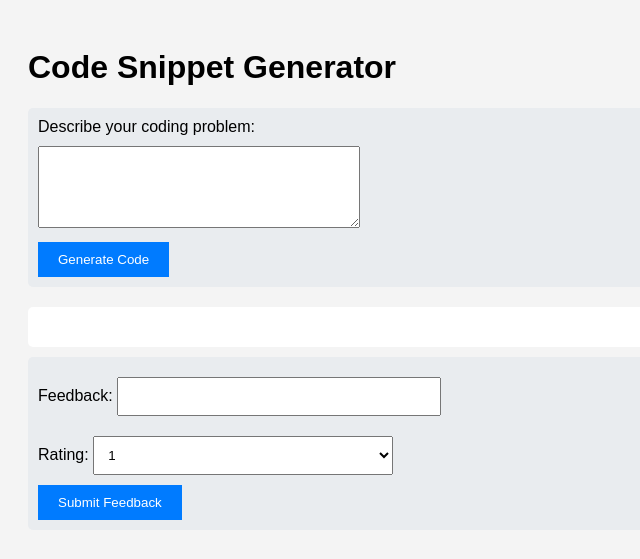
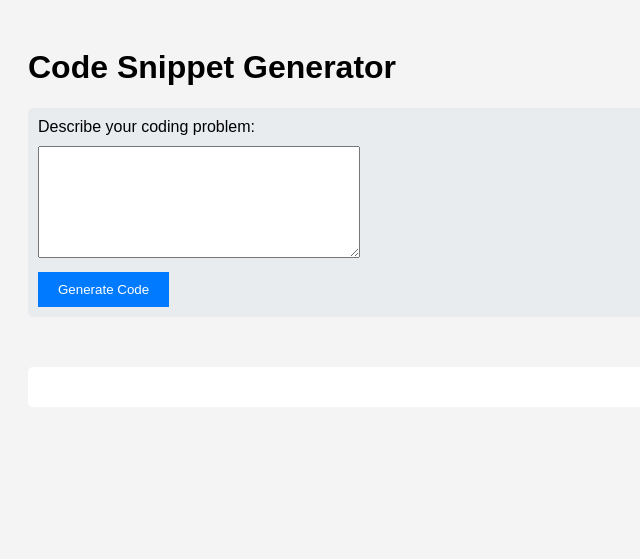
Before and after one commit to SamZob/Code-Snippet-Generator, a Flask app: page / in a window 1280 px wide. Shown: the top 559 px of the page, without its empty margins (0-640 px from the left). Run offline with Flask 3, Linux system fonts and the light colour scheme; parts of the project's set-up code (start-up, migrations or seed data) failed here and were passed over.

Commit message:
add dynamic space for response

```diff
--- a/templates/index.html
+++ b/templates/index.html
@@ -23,17 +23,23 @@
             background-color: #0056b3;
         }
         #response {
-            margin-top: 20px;
-            padding: 20px;
+            max-height: 300px; /* Set a fixed maximum height */
+            overflow-y: auto; /* Enable vertical scrolling */
             background-color: white;
             border-radius: 5px;
-        }
+            padding: 20px;
+            margin-top: 50px;
+            clear: both;
+            width: 100%; /* or an appropriate width */
+            box-sizing: border-box;
+            }
         .chat-box {
             background-color: #e9ecef;
             border-radius: 5px;
             padding: 10px;
             margin-bottom: 10px;
         }
+
     </style>
     <meta charset="UTF-8">
     <meta name="viewport" content="width=device-width, initial-scale=1.0">
@@ -44,25 +50,12 @@
     <h1>Code Snippet Generator</h1>
     <div class="chat-box">
         <label for="description">Describe your coding problem:</label><br>
-        <textarea id="description" name="description" rows="4"></textarea><br>
+        <textarea id="description" name="description" rows="6"></textarea><br>
         <button onclick="generateCode()">Generate Code</button>
     </div>
     <div id="response" class="chat-box">
         <!-- Model responses will be displayed here -->
     </div>
-    <div class="chat-box">
-        <label for="feedback">Feedback:</label>
-        <input type="text" id="feedback" name="feedback"><br>
-        <label for="rating">Rating:</label>
-        <select id="rating" name="rating">
-            <option value="1">1</option>
-            <option value="2">2</option>
-            <option value="3">3</option>
-            <option value="4">4</option>
-            <option value="5">5</option>
-        </select><br>
-        <button onclick="submitFeedback()">Submit Feedback</button>
-    </div>
 
     <script src="static/app.js"></script>
 </body>
```
